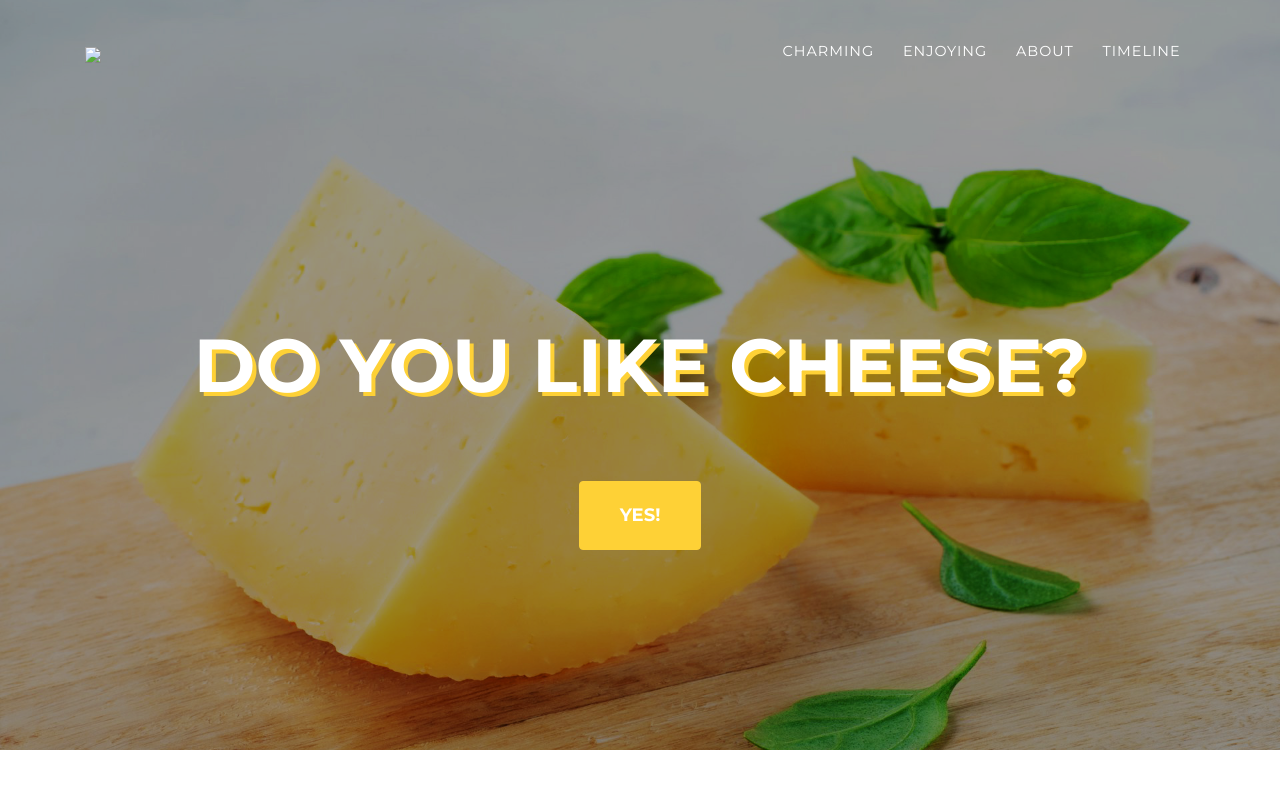
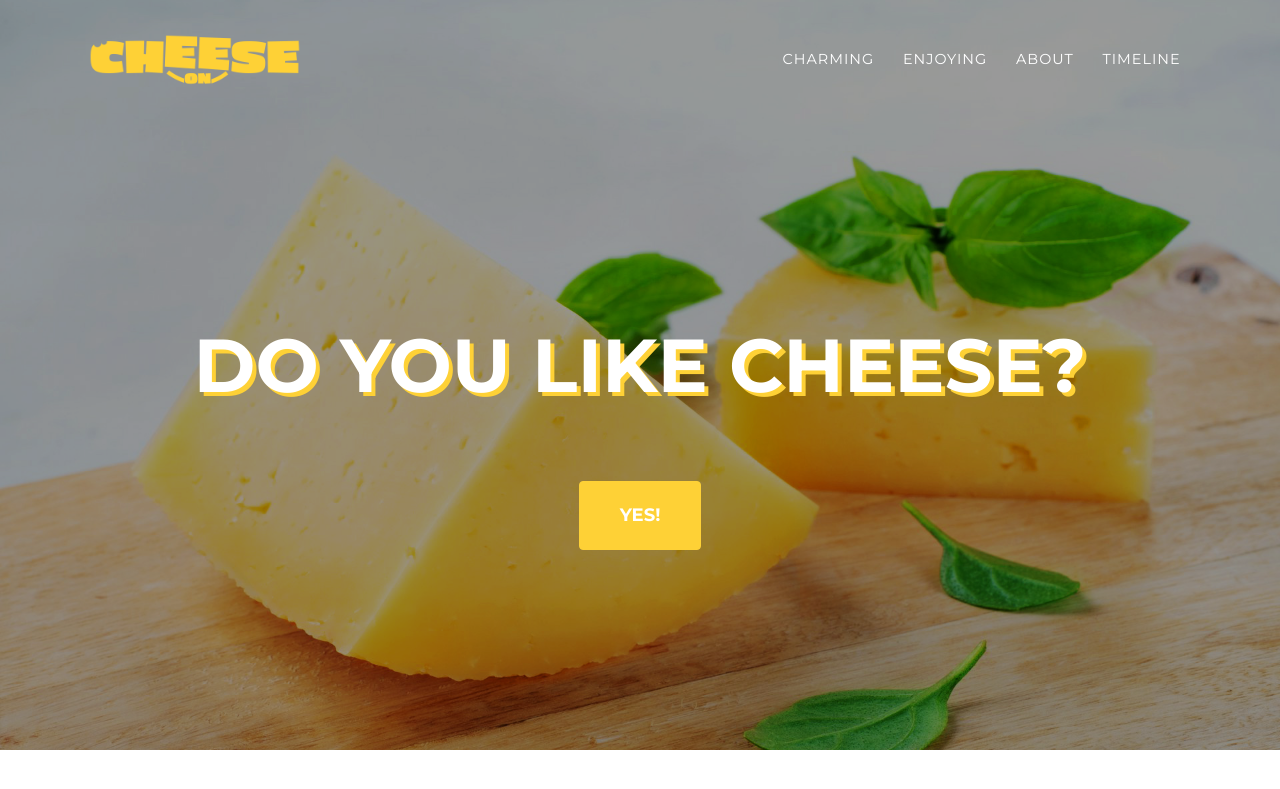
Before and after one commit to seonhyewon/cheese-on, a Jekyll site: the page built from index.md, in a window 1280 px wide and 900 px high. Shown: the top 789 px of the window. Built offline with Jekyll 4.4.1, drawn with Linux system fonts in a browser that asks for light colours; nearby versions of some CDN libraries; some web fonts are replaced.

Commit message:
이미지 경로 수정

```diff
--- a/_includes/about.html
+++ b/_includes/about.html
@@ -7,7 +7,7 @@
         <h2 class="section-heading text-uppercase">{{ site.data.sitetext[site.locale].about.title | default: "About Us" }} <span>CHEESE</span></h2>
         <h3 class="section-subheading text-muted">{{ site.data.sitetext[site.locale].about.text | default: "" }}</h3>
       </div>
-      <img class="about-img" src="https:://seonhyewon.github.io/cheese-on/assets/img/01-about.jpg" alt="about_img">
+      <img class="about-img" src="assets/img/01-about.jpg" alt="about_img">
     </div>
     <div class="row">
       <div class="col-lg-8 mx-auto text-center">
--- a/_includes/nav.html
+++ b/_includes/nav.html
@@ -9,7 +9,7 @@
       {%- if site.logo -%}
       <img
         height="{{ site.logo.height | default: 60 }}"
-        src="{{ 'https:://seonhyewon.github.io/cheese-on/assets/img/logo.png' | relative_url }}"
+        src="{{ 'assets/img/logo.png' | relative_url }}"
       />
       {%- else -%} {{ site.title }} {%- endif -%}
     </a>
--- a/_includes/navheader.html
+++ b/_includes/navheader.html
@@ -3,7 +3,7 @@
     <div class="container">
 	  <a class="navbar-brand js-scroll-trigger" href="#page-top">
           {%- if site.logo -%}
-            <img height="{{ site.logo.height | default: 60 }}" src="{{ 'https:://seonhyewon.github.io/cheese-on/assets/img/logo.png' | relative_ur }}"/>
+            <img height="{{ site.logo.height | default: 60 }}" src="{{ 'assets/img/logo.png' | relative_ur }}"/>
           {%- else -%}
             {{ site.title }}
           {%- endif -%}
```
